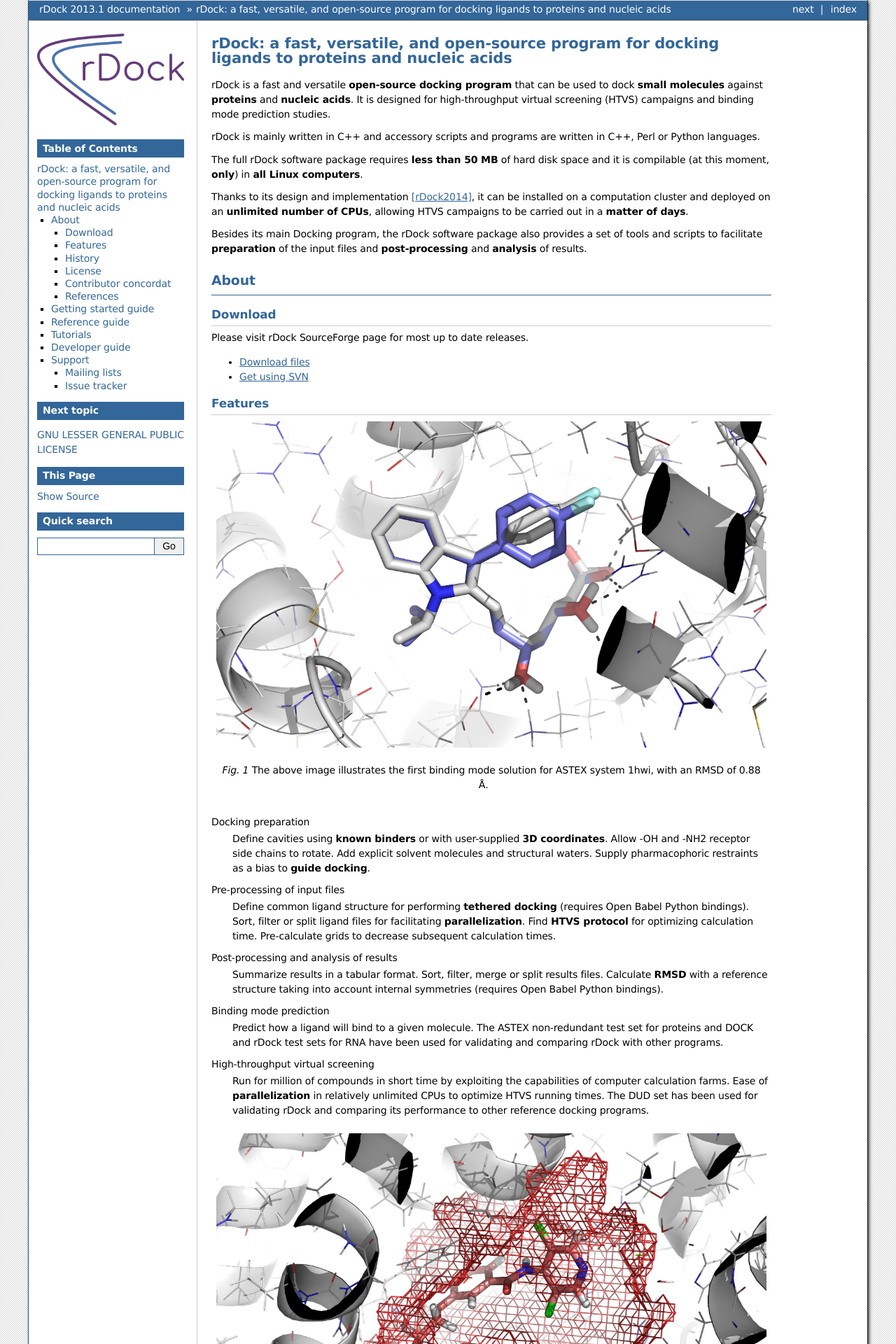
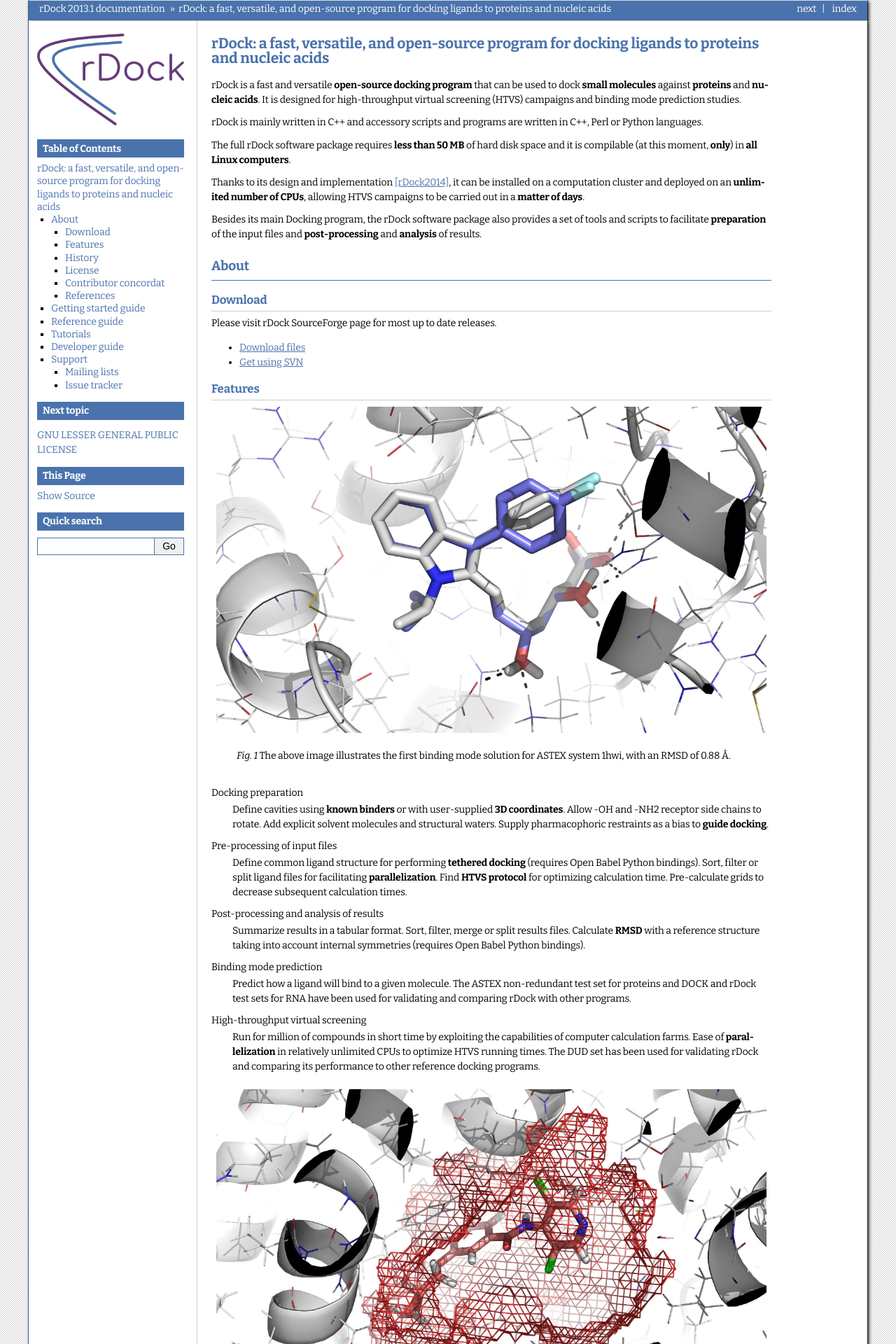
Before and after one commit to rxdock/rxdock, a Sphinx documentation site: the page built from docs/index.rst, in a window 1280 px wide. Shown: the top 1920 px of the page at 70% size. Built offline with Sphinx 7.4.7, drawn with Linux system fonts in a browser that asks for light colours.

Commit message:
Updated Sphinx-generated HTML documentation style
- changed the document font to Bitter ht
- changed the colors to match the logo purple and blue

```diff
--- /dev/null
+++ b/docs/_static/bizstyle-rdock.css
@@ -0,0 +1,59 @@
+/*
+ * Bitter ht by Huerta Tipográfica
+ * https://huertatipografica.com/en/fonts/bitter-ht
+ *
+ */
+
+@import url('https://fonts.googleapis.com/css?family=Bitter:400,400i,700&subset=latin-ext');
+
+body {
+    font-family: Bitter, sans-serif;
+}
+
+/*
+ * Use the same purple (#643b7a) and blue (#4a73ad) as in the logo
+ *
+ */
+
+body {
+    border-right: 1px solid #4a73ad;
+    border-left: 1px solid #4a73ad;
+}
+
+div.related ul {
+    background-color: #4a73ad;
+}
+
+div.sphinxsidebar h3, div.sphinxsidebar h4 {
+    border: 1px solid #4a73ad;
+    background-color: #4a73ad;
+}
+
+div.sphinxsidebar input {
+    border: 1px solid #4a73ad;
+}
+
+div.footer {
+    color: #4a73ad;
+    border-bottom: 1px solid #4a73ad;
+}
+
+div.footer a {
+    color: #4a73ad;
+}
+
+a {
+    color: #4a73ad;
+}
+
+a:hover {
+    color: #643b7a;
+}
+
+h1, h2, h3 {
+    color: #4a73ad;
+}
+
+h2 {
+    border-bottom: 1px solid #4a73ad;
+}
--- a/docs/conf.py
+++ b/docs/conf.py
@@ -108,6 +108,9 @@
 # Favicon
 html_favicon = '_static/favicon.png'
 
+# Extra CSS files
+html_css_files = ['bizstyle-rdock.css']
+
 
 # -- Options for HTMLHelp output ---------------------------------------------
 
```
